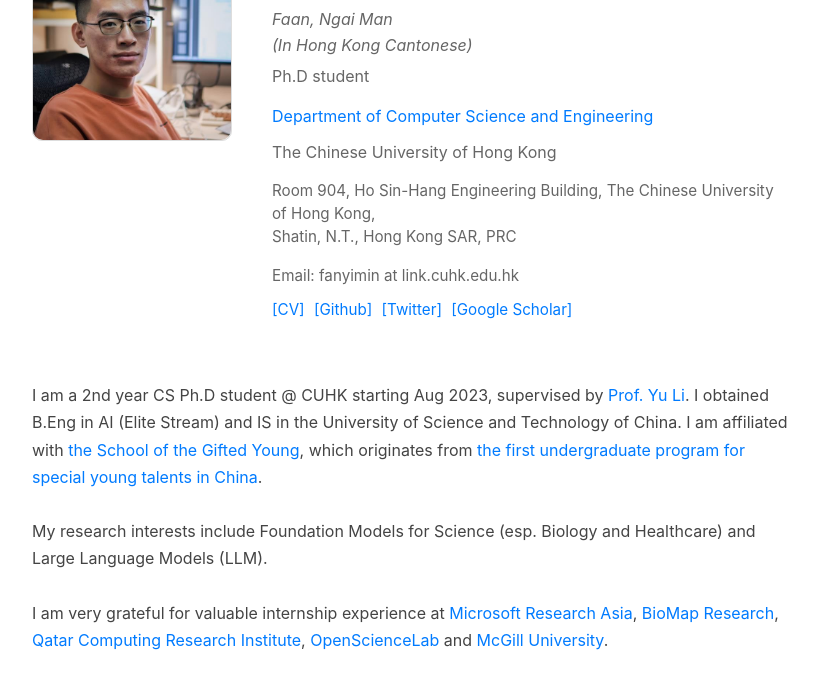
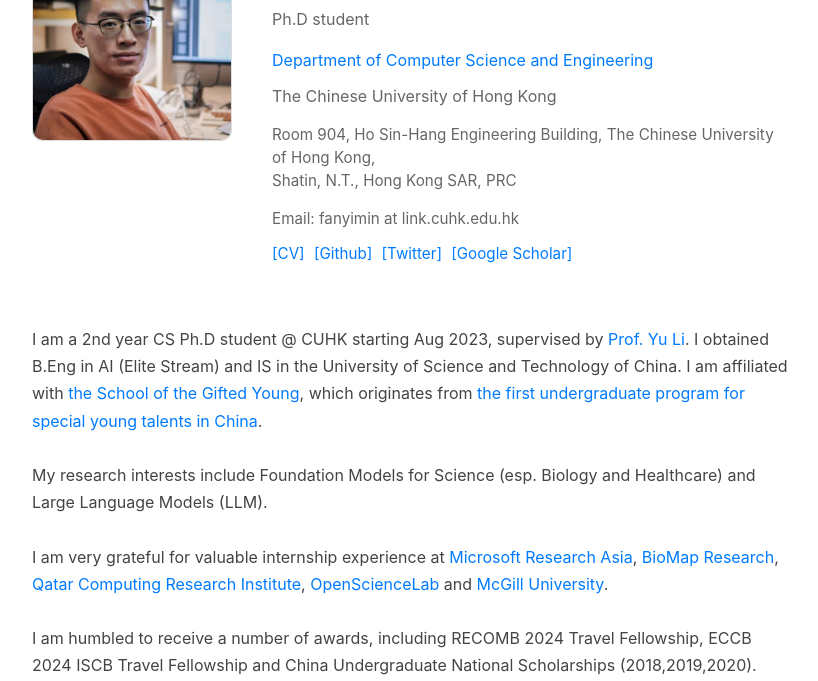
Before and after one commit to fanyimin-cuhk/fanyimin-cuhk.github.io, a plain HTML site: page index.html in a window 1280 px wide. Shown: the part 119-800 px from the top of the page, without its empty margins (228-1046 px from the left). Drawn offline with Linux system fonts and the light colour scheme.

Commit message:
Update index.html

```diff
--- a/index.html
+++ b/index.html
@@ -231,7 +231,6 @@
 
     <div class="info-section">
         <h1 class="name">Yimin Fan</h1>
-        <div class="name-pronunciation">Faan, Ngai Man<br>(In Hong Kong Cantonese)</div>
         <div class="title">Ph.D student</div>
 
         <a href="#" class="department">Department of Computer Science and Engineering</a>
```
